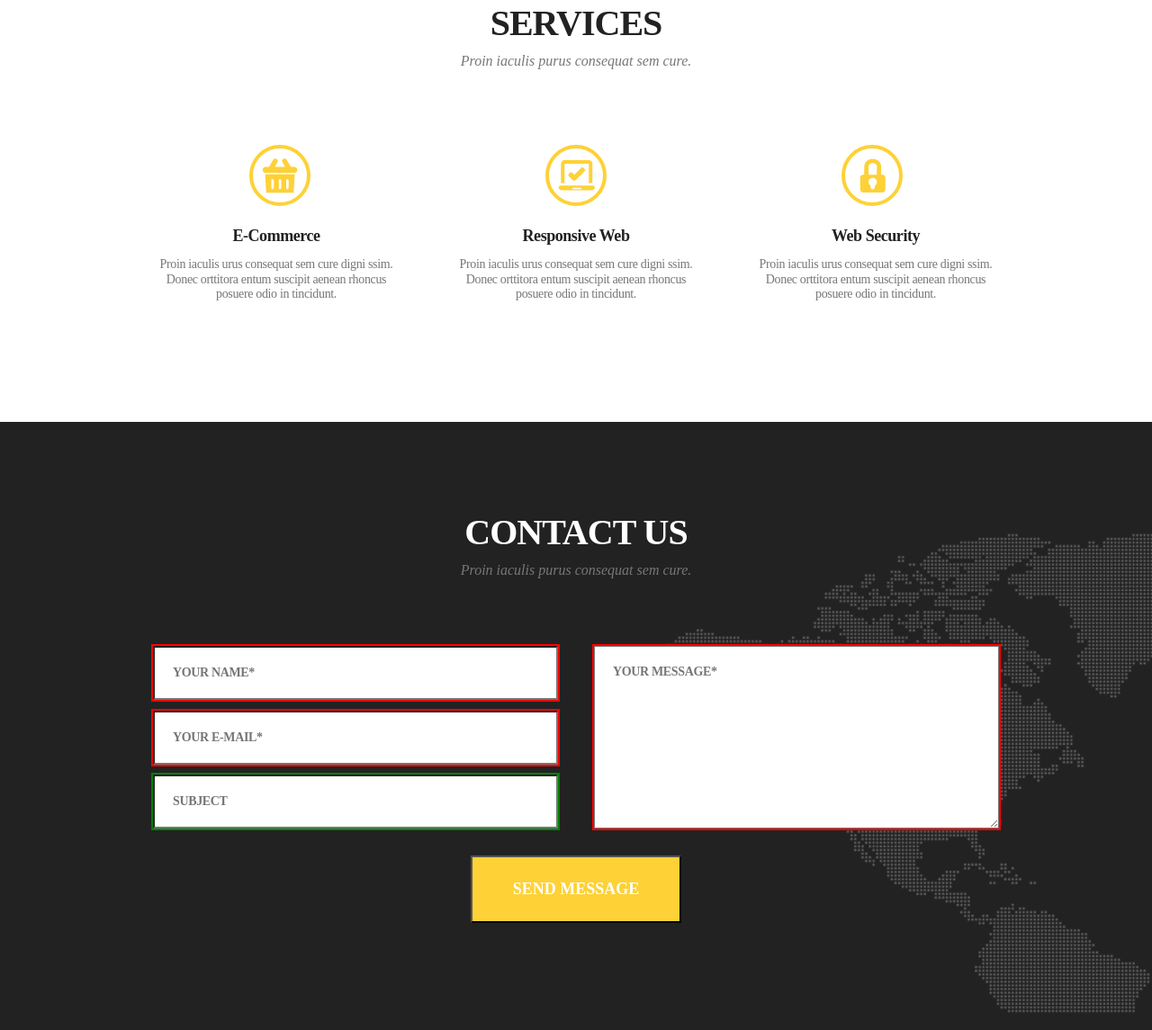
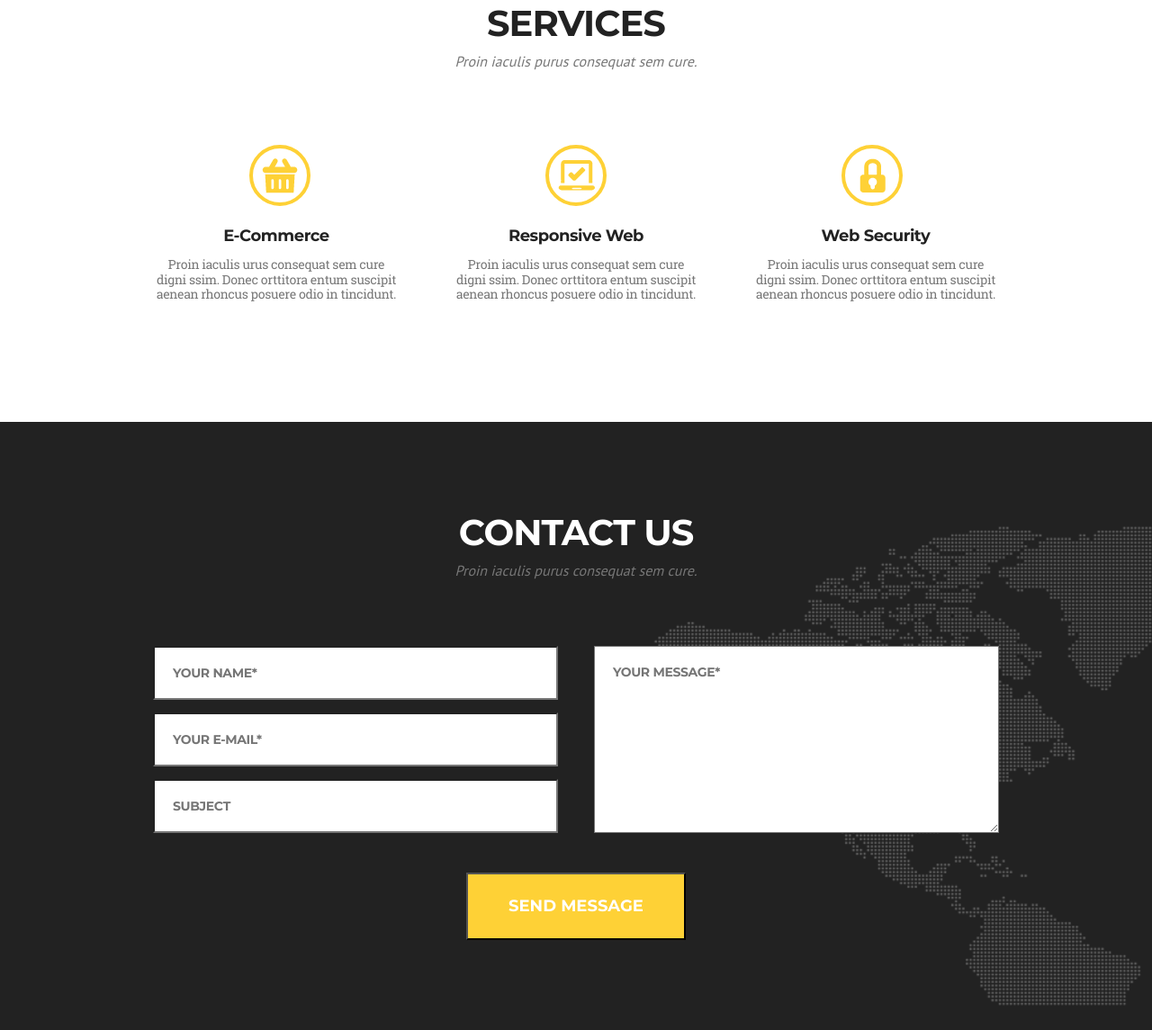
Before and after one commit to AlexejDubow/goit-fe-course, a plain HTML site: page module-7/index.html in a window 1280 px wide. Shown: the part 191-1336 px from the top of the page at 90% size. Drawn offline with Linux system fonts and the light colour scheme; a web font is replaced by a local one.

Commit message:
added fonts and fixed bugs

```diff
--- a/module-7/style.css
+++ b/module-7/style.css
@@ -69,7 +69,7 @@ html {
 
 .menu-link {
   /* font-family: 'Montserrat', sans-serif; */
-  font-family: 'Montserrat';
+  font-family: 'Montserrat', sans-serif;
   font-weight: 400;
   font-size: 14px;
   color: #000000;
@@ -92,7 +92,7 @@ html {
   text-align: center;
   color: #222222;
   /* font-family: 'Montserrat', sans-serif; */
-  font-family: 'Montserrat';
+  font-family: 'Montserrat',sans-serif;
   font-size: 40px;
   font-weight: 700;
   text-transform: uppercase;
@@ -103,7 +103,7 @@ html {
   margin: 0 auto;
   text-align: center;
   color: #777777;
-  font-family: 'PT Sans';
+  font-family: 'PT Sans', serif;
   font-size: 16px;
   font-style: italic;
 }
@@ -120,7 +120,7 @@ html {
 }
 .card-title {
   color: #222222;
-  font-family: 'Montserrat';
+  font-family: 'Montserrat', sans-serif;
   font-size: 18px;
   font-weight: 700;
   letter-spacing: -0.45px;
@@ -156,7 +156,7 @@ html {
 }
 .card-text {
   color: #777777;
-  font-family: 'Roboto Slab';
+  font-family: 'Roboto Slab', serif;
   font-size: 14px;
   font-weight: 400;
   letter-spacing: -0.35px;
@@ -166,22 +166,32 @@ html {
   min-height: 676px;
   background-color: #222222;
   margin: 0;
-  padding: 100px 0;
-  background-image: url(image/img/Map_Image_Full.png);
+  padding: 100px 20px;
+  /* background-image: url(image/img/Map_Image_Full.png);
   background-repeat: no-repeat;
-  background-position: center;
-  /* background-image: url(image/img/Map_Image.png); */
-  /* background-position: right bottom; */
-  /* background-color: #222222; */
+  background-position: center; */
+  background-image: url(image/img/Map_Image.png);
+  /* background-position: 50% bottom; */
+  background-position-x: 56vw;
+  background-position-y: 14vh;
+  background-repeat: no-repeat;
+  background-size: auto;
+  /* background-attachment: fixed; */
+  background-origin: border-box;
+  background-clip: padding-box;
 }
 .form {
   padding: 0;
   margin: 0 auto;
   max-width: 940px;
+  /* background-image: url(image/img/Map_Image.png);
+  background-repeat: no-repeat;
+  background-position: right bottom;
+  background-size: auto; */
 }
 .form-title {
   color: #ffffff;
-  font-family: 'Montserrat';
+  font-family: 'Montserrat', sans-serif;
   font-size: 40px;
   font-weight: 700;
   text-transform: uppercase;
@@ -192,7 +202,7 @@ html {
 }
 .form-discription {
   color: #777777;
-  font-family: 'PT Sans';
+  font-family: 'PT Sans', sans-serif;
   font-size: 16px;
   font-style: italic;
   text-align: center;
@@ -202,43 +212,52 @@ html {
 .form-data {
   display: flex;
   justify-content: space-between;
+  flex-wrap: wrap;
+
   padding-bottom: 30px;
 }
 .form-user-data {
   display: flex;
   flex-wrap: wrap;
   align-content: space-between;
+  align-items: flex-start;
+  width: 450px;
+  margin: 0 0 14px 0;
 }
 .user-data {
   display: block;
-  min-width: 450px;
+  width: 450px;
   padding: 20px;
-  margin: 0;
+  /* margin: 14px 0; */
   background-color: #ffffff;
   color: #bbbbbb;
-  font-family: 'Montserrat';
+  font-family: 'Montserrat',sans-serif;
   font-size: 14px;
   font-weight: 700;
   text-transform: uppercase;
   letter-spacing: -0.35px;
-  outline: 2px solid #008000;
+  /* outline: 2px solid #008000; */
+}
+.user-data:nth-of-type(2) {
+  margin: 14px 0;
 }
 .user-text {
-  min-width: 450px;
+  width: 450px;
+  margin: 0 0 14px 0;
   padding: 20px;
   background-color: #ffffff;
   color: #bbbbbb;
-  font-family: 'Montserrat';
+  font-family: 'Montserrat',sans-serif;
   font-size: 14px;
   font-weight: 700;
   text-transform: uppercase;
   letter-spacing: -0.35px;
-  outline: 2px solid #008000;
+  /* outline: 2px solid #008000; */
 }
 .button-submit {
   display: block;
   color: #ffffff;
-  font-family: 'Montserrat';
+  font-family: 'Montserrat',sans-serif;
   font-size: 18px;
   font-weight: 700;
   text-transform: uppercase;
@@ -247,7 +266,36 @@ html {
   background-color: #fed136;
   cursor: pointer;
 }
-.user-data:invalid,
+/* .user-data:invalid,
 .user-text:invalid {
   outline: 2px solid #ff0000;
+} */
+
+input[name="user_name"]:focus:invalid,
+input[type="email"]:focus:invalid,
+textarea[name="message"]:focus:invalid {
+  outline-color: red;
+  background-color: rgba(233, 153, 153, 0.9);
+  transition: outline-color, background-color 5s;
 }
+input[name="user_name"]:focus:valid,
+input[type="email"]:focus:valid,
+textarea[name="message"]:focus:valid {
+  outline-color: green;
+  background-color: rgba(191, 253, 191, 0.9);
+  transition: outline-color, background-color .5s;
+}
+/* .user-data input[name="user_name"]:focus:invalid,
+.user-data input[type="email"]:focus:invalid,
+.user-text textarea[name="message"]:focus:invalid {
+  outline-color: red;
+  background-color: rgba(233, 153, 153, 0.9);
+  transition: outline-color, background-color 5s;
+}
+.user-data input[name="user_name"]:focus:valid,
+.user-data input[type="email"]:focus:valid,
+.user-text textarea[name="message"]:focus:valid {
+  outline-color: green;
+  background-color: rgba(191, 253, 191, 0.9);
+  transition: outline-color, background-color .s;
+} */
```
Also changed, not shown: module-7/fonts/montserrat-v14-latin-700.woff (added), module-7/fonts/montserrat-v14-latin-700.woff2 (added), module-7/fonts/montserrat-v14-latin-regular.woff (added), module-7/fonts/montserrat-v14-latin-regular.woff2 (added), module-7/fonts/pt-sans-v11-latin-regular.woff (added), module-7/fonts/pt-sans-v11-latin-regular.woff2 (added), module-7/fonts/roboto-slab-v9-latin-regular.woff (added), module-7/fonts/roboto-slab-v9-latin-regular.woff2 (added).
